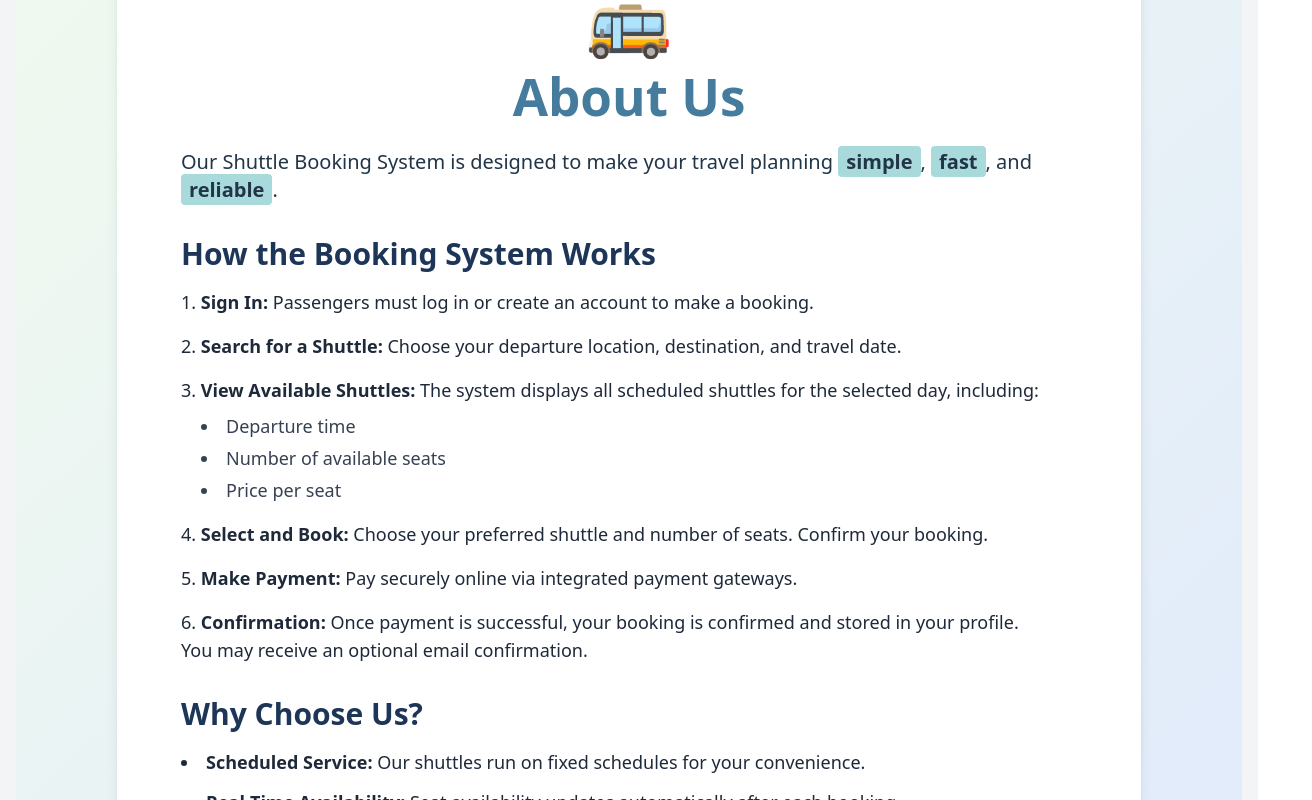
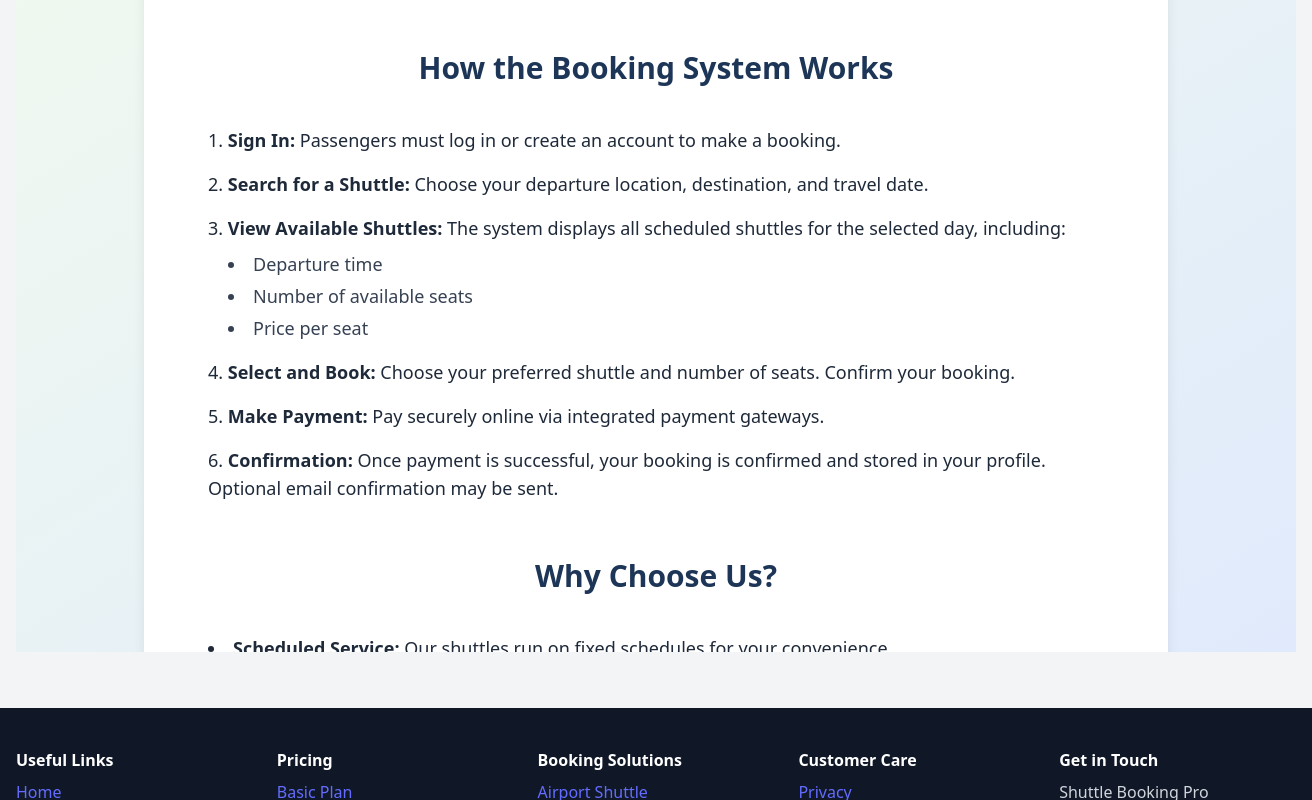
Before and after one commit to Matuku45/simple-shuttle-booking-system, a React (Vite) app in the folder simple-shuttle-booking-system/: page /about in a window 1280 px wide. Shown: the part 220-1020 px from the top of the page, 1312 px wide, since content can reach past the window. Built offline with nearby package versions, Linux system fonts and the light colour scheme.

Commit message:
about page resizable

```diff
--- a/simple-shuttle-booking-system/src/pages/About.jsx
+++ b/simple-shuttle-booking-system/src/pages/About.jsx
@@ -1,20 +1,18 @@
 import React from 'react';
 
 const About = () => (
-  <div className="flex flex-col min-h-screen w-full bg-gradient-to-br from-[#f1faee] to-[#e0eafc]">
-    {/* Center container */}
-    <div className="flex flex-col flex-grow justify-center items-center w-full px-4 py-6 sm:py-10 md:py-16">
-      <div className="w-full max-w-5xl bg-white rounded-xl shadow-lg p-6 sm:p-10 md:p-16 flex flex-col flex-grow overflow-auto">
+  <div className="h-screen w-screen flex flex-col justify-center items-center bg-gradient-to-br from-[#f1faee] to-[#e0eafc] text-center px-4 overflow-auto">
+    <div className="w-full max-w-5xl bg-white rounded-2xl shadow-lg p-6 sm:p-10 md:p-16 flex flex-col gap-6">
       {/* Emoji Header */}
-        <div className="text-center text-5xl sm:text-6xl md:text-7xl mb-4">🚌</div>
+      <div className="text-5xl sm:text-6xl md:text-7xl mb-4">🚌</div>
 
       {/* Title */}
-        <h1 className="text-2xl sm:text-3xl md:text-4xl font-bold text-[#457b9d] text-center mb-6">
+      <h1 className="text-2xl sm:text-3xl md:text-4xl font-bold text-[#457b9d] mb-6">
         About Us
       </h1>
 
       {/* Intro Paragraph */}
-        <p className="text-base sm:text-lg md:text-xl mb-8 text-center md:text-left">
+      <p className="text-base sm:text-lg md:text-xl mb-8">
         Our Shuttle Booking System is designed to make your travel planning{' '}
         <span className="bg-[#a8dadc] rounded px-2 py-0.5 font-semibold">simple</span>,{' '}
         <span className="bg-[#a8dadc] rounded px-2 py-0.5 font-semibold">fast</span>, and{' '}
@@ -23,13 +21,9 @@ const About = () => (
 
       {/* Booking Steps */}
       <h2 className="text-xl sm:text-2xl md:text-3xl font-bold text-[#1d3557] mb-4">How the Booking System Works</h2>
-        <ol className="list-decimal list-inside space-y-4 text-gray-800 text-sm sm:text-base md:text-lg">
-          <li>
-            <strong>Sign In:</strong> Passengers must log in or create an account to make a booking.
-          </li>
-          <li>
-            <strong>Search for a Shuttle:</strong> Choose your departure location, destination, and travel date.
-          </li>
+      <ol className="list-decimal list-inside space-y-4 text-gray-800 text-sm sm:text-base md:text-lg text-left">
+        <li><strong>Sign In:</strong> Passengers must log in or create an account to make a booking.</li>
+        <li><strong>Search for a Shuttle:</strong> Choose your departure location, destination, and travel date.</li>
         <li>
           <strong>View Available Shuttles:</strong> The system displays all scheduled shuttles for the selected day, including:
           <ul className="list-disc list-inside ml-5 mt-2 space-y-1 text-gray-700">
@@ -38,35 +32,19 @@ const About = () => (
             <li>Price per seat</li>
           </ul>
         </li>
-          <li>
-            <strong>Select and Book:</strong> Choose your preferred shuttle and number of seats. Confirm your booking.
-          </li>
-          <li>
-            <strong>Make Payment:</strong> Pay securely online via integrated payment gateways.
-          </li>
-          <li>
-            <strong>Confirmation:</strong> Once payment is successful, your booking is confirmed and stored in your profile.
-            <br />You may receive an optional email confirmation.
-          </li>
+        <li><strong>Select and Book:</strong> Choose your preferred shuttle and number of seats. Confirm your booking.</li>
+        <li><strong>Make Payment:</strong> Pay securely online via integrated payment gateways.</li>
+        <li><strong>Confirmation:</strong> Once payment is successful, your booking is confirmed and stored in your profile. Optional email confirmation may be sent.</li>
       </ol>
 
       {/* Why Choose Us */}
       <h2 className="text-xl sm:text-2xl md:text-3xl font-bold text-[#1d3557] mt-8 mb-4">Why Choose Us?</h2>
-        <ul className="list-disc list-inside space-y-3 text-gray-800 text-sm sm:text-base md:text-lg">
-          <li>
-            <strong>Scheduled Service:</strong> Our shuttles run on fixed schedules for your convenience.
-          </li>
-          <li>
-            <strong>Real-Time Availability:</strong> Seat availability updates automatically after each booking.
-          </li>
-          <li>
-            <strong>Secure Payments:</strong> All transactions are processed through trusted payment gateways.
-          </li>
-          <li>
-            <strong>User-Friendly Interface:</strong> Enjoy a smooth and easy booking experience.
-          </li>
+      <ul className="list-disc list-inside space-y-3 text-gray-800 text-sm sm:text-base md:text-lg text-left">
+        <li><strong>Scheduled Service:</strong> Our shuttles run on fixed schedules for your convenience.</li>
+        <li><strong>Real-Time Availability:</strong> Seat availability updates automatically after each booking.</li>
+        <li><strong>Secure Payments:</strong> All transactions are processed through trusted payment gateways.</li>
+        <li><strong>User-Friendly Interface:</strong> Enjoy a smooth and easy booking experience.</li>
       </ul>
-      </div>
     </div>
   </div>
 );
```
Lines whose indentation alone changed are shown as unchanged.
